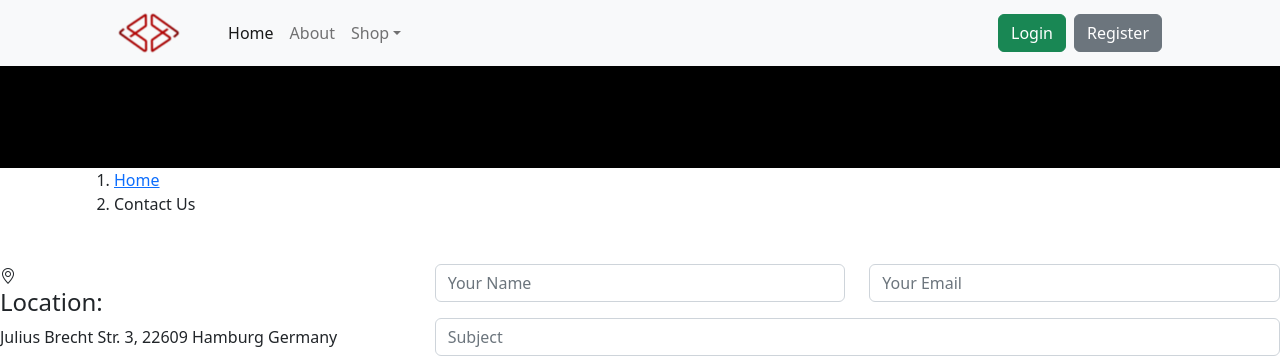
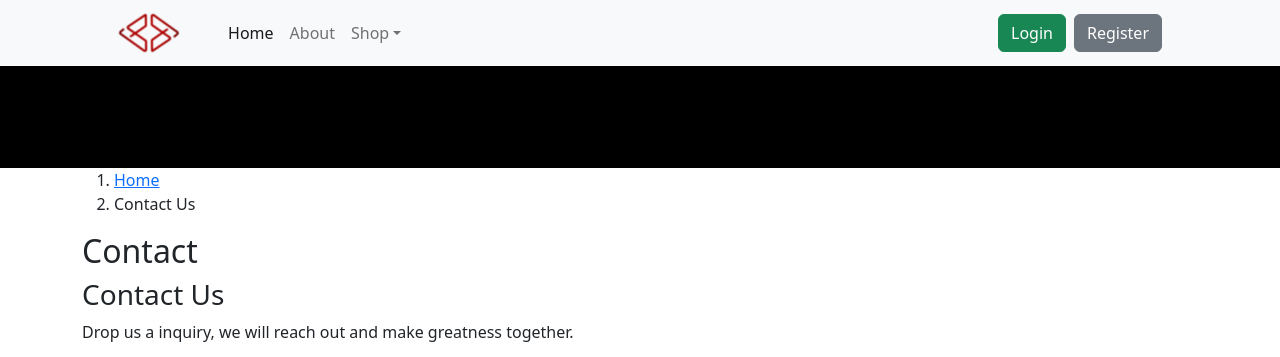
Before and after one commit to slimism/isocial24, a Django app: page /contact/ in a window 1280 px wide. Shown: the top 357 px of the page. Run offline with Django 4.2, Linux system fonts and the light colour scheme.

Commit message:
ContactUsForm

```diff
--- a/main/templates/contact.html
+++ b/main/templates/contact.html
@@ -2,7 +2,6 @@
 
 {% extends 'base.html' %}
 {% load static %}
-
 {% block content %}
 
 
@@ -21,6 +20,19 @@
         </ol>
       </div>
 
+
+      <div class="container">
+
+        <div class="section-title">
+          <h2>Contact</h2>
+          <h3>Contact <span>Us</span></h3>
+          <p>Drop us a inquiry, we will reach out and make greatness together.</p>
+        </div>
+
+        <div>
+
+          <iframe style="border:0; width: 100%; height: 270px;" src="https://www.google.com/maps/embed?pb=!1m18!1m12!1m3!1d2369.3369518515583!2d9.861191276978374!3d53.56960275799506!2m3!1f0!2f0!3f0!3m2!1i1024!2i768!4f13.1!3m3!1m2!1s0x47b18438afbceddd%3A0x739028d662d98159!2sJulius-Brecht-Stra%C3%9Fe%203!5e0!3m2!1sen!2sde!4v1724412321169!5m2!1sen!2sde" frameborder="0" allowfullscreen></iframe>
+        </div>
 
         <div class="row mt-5">
             <div class="col-lg-4">
@@ -70,4 +82,7 @@
                 </form>
             </div>
         </div>
+
+
+    </section><!-- End Contact Section -->
 {% endblock %}
```
Lines whose indentation alone changed are shown as unchanged.
